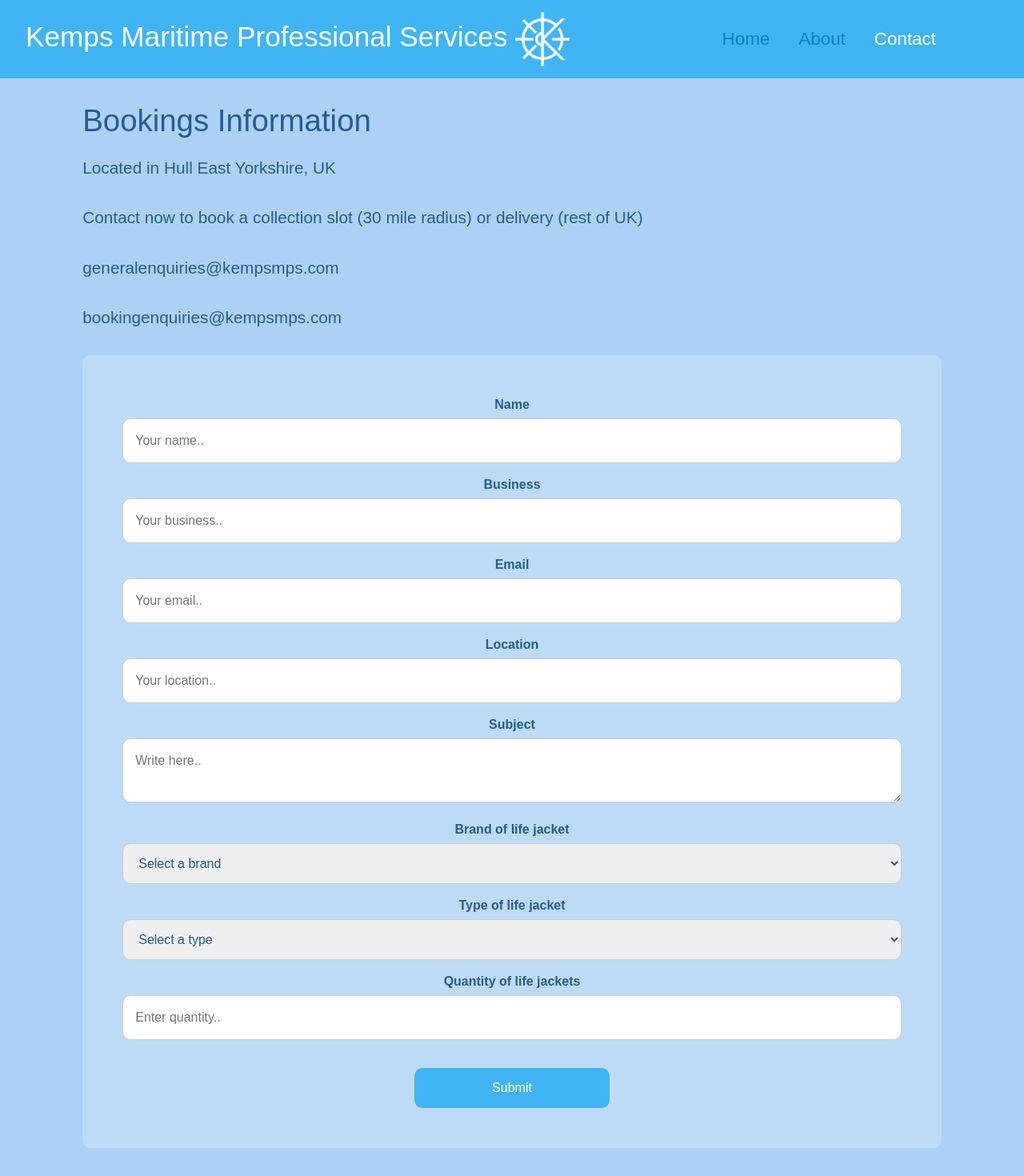
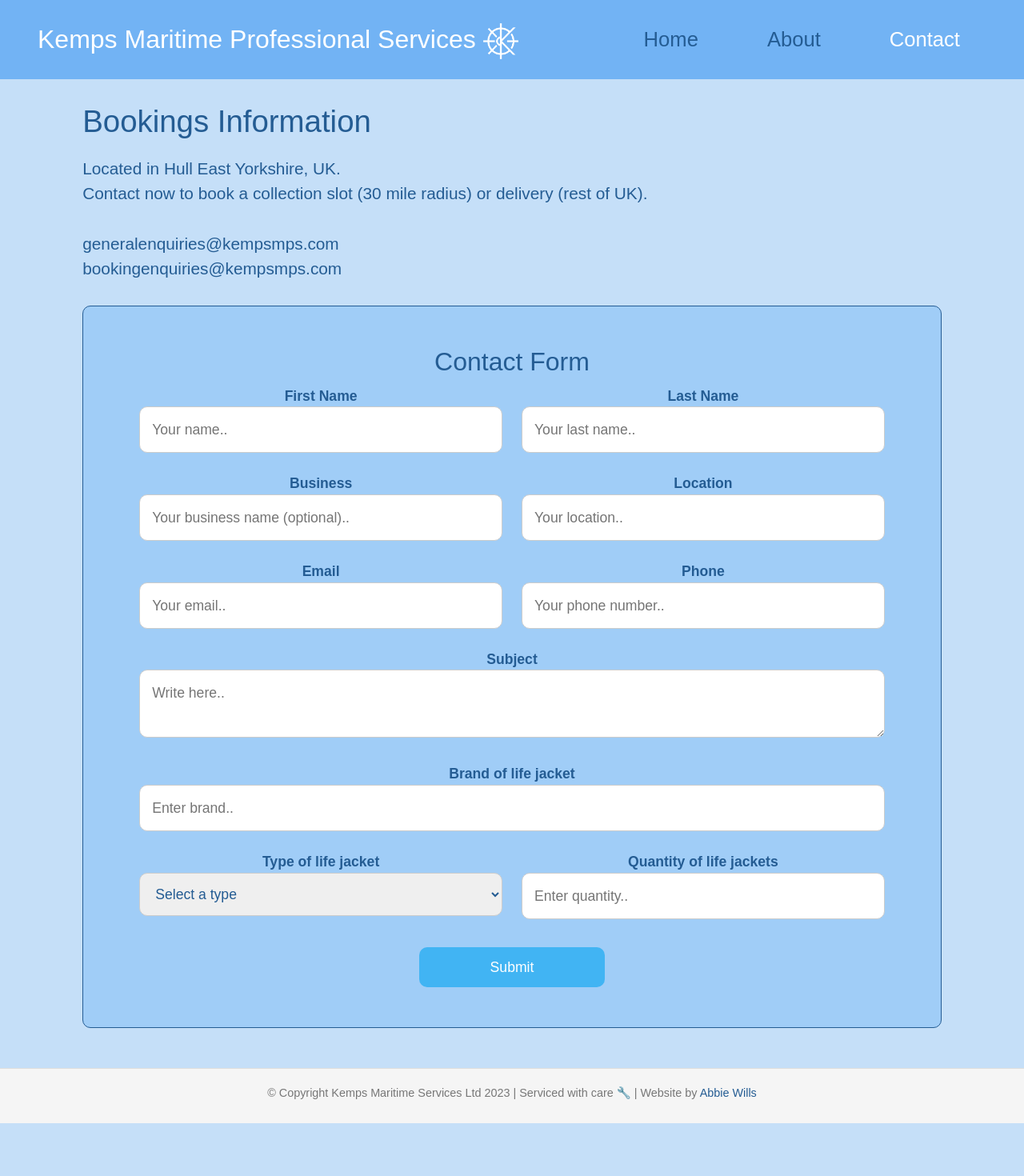
Before and after one commit to AbbieWills/KEMPS-NEW, a React (Vite) app in the folder client/: page /contact in a window 1280 px wide. Shown: the top 1470 px of the page at 80% size. After the commit the page ends 1404 px from the top, so only its background shows below. Built offline with nearby package versions, Linux system fonts and the light colour scheme.

Commit message:
all pages :)

```diff
--- a/client/components/Navbar.css
+++ b/client/components/Navbar.css
@@ -11,22 +11,24 @@ html {
 }
 
 .nav-link {
-    color: #0081C9 !important;
-    font-size: 1.4rem;
-    margin-right: 20px;
+    color: #245c93 !important;
+    font-size: 1.6rem;
     padding: 20px;
-    background-color: #41b4f3;
+    background-color: #72b3f4;
     font-family: 'Maven Pro', sans-serif;
+    margin: 0 -10px 0 80px;
+
 }
+
 .navbar {
-    background-color: #41b4f3;
+    background-color: #72b3f4;
     height: auto;
     z-index: 1000;
     padding: 10px 0;
 }
 
 .navbar-container {
-    background-color: #7DB4D8;
+    background-color: #72b3f4;
     font-size: 1.3rem;
     display: flex;
     align-items: center;
@@ -49,20 +51,20 @@ html {
 .navbar-brand {
     color: #fff !important;
     font-family: 'Maven Pro', sans-serif;
-    font-size: 2.2rem;
+    font-size: 2rem;
     margin-left: -50px;
+    padding: 15px;
 }
 
 .navbar-brand:hover {
-    color: #0081C9 !important;
-
+    color: #245c93 !important;
 }
 
 
 /* logo */
 .logo {
-    width: 8%;
-    height: 8%;
+    width: 7%;
+    height: 7%;
     transition: filer 0.3 ease;}
 
 .logo:hover {
--- a/client/components/Navbar.jsx
+++ b/client/components/Navbar.jsx
@@ -24,14 +24,14 @@ const NavbarComponent = () => {
         <div className="collapse navbar-collapse" id="navbarNav">
           <ul className="navbar-nav ms-auto">
             <li className="nav-item">
-              <NavLink className="nav-link" activeclassname="active" to="/">
+              <NavLink className="nav-link" activeClassName="active" to="/">
                 Home
               </NavLink>
             </li>
             <li className="nav-item">
             <NavLink
                 className="nav-link"
-                activeclassname="active"
+                activeClassName="active"
                 to="/about"
               >
                 About
@@ -40,7 +40,7 @@ const NavbarComponent = () => {
               <li className="nav-item">
             <NavLink
                 className="nav-link"
-                activeclassname="active"
+                activeClassName="active"
                 to="/contact"
               >
                 Contact
--- a/client/index.html
+++ b/client/index.html
@@ -3,16 +3,12 @@
 
 <head>
   <meta charset="UTF-8" />
-  <link rel="stylesheet" href="https://unpkg.com/leaflet@1.7.1/dist/leaflet.css" />
   <meta name="viewport" content="width=device-width, initial-scale=1.0" />
   <link rel="icon" type="image/svg+xml" href="./components/logo.png" />
   <script src="https://cdn.jsdelivr.net/npm/bootstrap/dist/js/bootstrap.bundle.min.js"></script>
   <link href="https://fonts.googleapis.com/css2?family=Chakra+Petch&family=Lilita+One&family=Manrope:wght@200&display=swap" rel="stylesheet">
   <link rel="stylesheet" href="https://cdn.jsdelivr.net/npm/bootstrap@5.3.0/dist/css/bootstrap.min.css">
-<script src="https://cdn.jsdelivr.net/npm/bootstrap@5.3.0/dist/js/bootstrap.bundle.min.js"></script>
-
-
-  <title>KEMPS Maritime</title>
+  <title>KEMPS MPS Ltd</title>
 </head>
 
 <body>
--- a/client/pages/ContactPage/ContactPage.css
+++ b/client/pages/ContactPage/ContactPage.css
@@ -3,6 +3,8 @@
   align-items: center;
   padding: 30px;
   font-family: 'Maven Pro', sans-serif;
+  color: #245c93;
+  font-size: 1.1rem;
 }
 
 .address {
@@ -24,21 +26,20 @@ margin-bottom: 20px;
 
 .form {
   width: 88%;
-  padding: 50px;
+  padding: 50px 70px;
   border-radius: 10px;
-  background-color: #c5dff8b1;
+  background-color: #a0cdf7;
   text-align: center;
   margin: 0 auto;
-  color: #245c93;
-  font-family: 'Maven Pro', sans-serif;
   margin-bottom: 20px;
+  border: 1.5px solid #245c93;
 
 }
 
 
 .form label {
   font-weight: bold;
-  margin-bottom: 5px;
+  margin-top: 10px;
 
 }
 
@@ -79,4 +80,5 @@ margin-bottom: 20px;
 
 
 .form button:hover {
-background-color: #245c93;}
+background-color: #245c93;
+}
--- a/client/pages/ContactPage/ContactPage.jsx
+++ b/client/pages/ContactPage/ContactPage.jsx
@@ -17,65 +17,63 @@ const ContactForm = () => {
     <div className="contact-form">
       <h3 className="address">Bookings Information</h3>
       <p className="address">
-        Located in Hull East Yorkshire, UK <br />
-        <br />
-        Contact now to book a collection slot (30 mile radius) or delivery (rest of UK) <i className="fa-solid fa-car"></i>
+        Located in Hull East Yorkshire, UK. <br /> Contact now to book a collection slot (30 mile radius) or delivery (rest of UK). <i className="fa-solid fa-car"></i>
         <br /> <br />
-        generalenquiries@kempsmps.com <br /> <br /> bookingenquiries@kempsmps.com<br /> <br />
+        generalenquiries@kempsmps.com <br /> bookingenquiries@kempsmps.com<br /> <br />
       </p>
       <form className='form'>
-        <label htmlFor="name">Name</label>
+        <h2 className="address">Contact Form</h2>
+        <div className="row">
+        <div className="col-md-6">
+          <label htmlFor="name">First Name</label>
           <input type="text" id="fname" name="firstname" placeholder="Your name.." required />
-
-        <label htmlFor="business">Business</label>
-        <input type="text" id="business" name="business" placeholder="Your business.." />
-
+          </div>
+        <div className="col-md-6">
+          <label htmlFor="business">Last Name</label>
+          <input type="text" id="lname" name="lastname" placeholder="Your last name.." required />
+          </div>
+          </div>
+        <div className="row">
+        <div className="col-md-6">
+          <label htmlFor="name">Business</label>
+          <input type="text" id="business" name="business" placeholder="Your business name (optional).." />
+          </div>
+        <div className="col-md-6">
+          <label htmlFor="business">Location</label>
+          <input type="text" id="location" name="location" placeholder="Your location.." required />
+          </div>
+          </div>
+        <div className="row">
+        <div className="col-md-6">
           <label htmlFor="email">Email</label>
           <input type="text" id="email" name="email" placeholder="Your email.." required />
-
-        <label htmlFor="location">Location</label>
-        <input type="text" id="lname" name="location" placeholder="Your location.." required />
-
+          </div>
+        <div className="col-md-6">
+          <label htmlFor="location">Phone</label>
+          <input type="number" id="phone" name="phone" placeholder="Your phone number.." required />
+          </div>
+          </div>
         <label htmlFor="subject">Subject</label>
           <textarea id="subject" name="subject" placeholder="Write here.." required></textarea>
-
           <label htmlFor="life-jacket-brand">Brand of life jacket</label>
-        <select id="life-jacket-brand" name="life-jacket-brand" onChange={(e) => setSelectedBrand(e.target.value)} required>
-          <option value="" disabled selected>
-            Select a brand
-          </option>
-          <option value="crewsaver">Crewsaver</option>
-          <option value="baltic">Baltic</option>
-          <option value="other">Other</option>
-        </select>
-
-        {toggleOtherInput('brand', selectedBrand) && (
-          <div id="other-brand-container">
-            <label htmlFor="other-brand">Other Brand</label>
-            <input className="other" type="text" id="other-brand" name="other-brand" placeholder="Enter other brand..." required />
-          </div>
-        )}
-
+          <input type="text" id="life-jacket-brand" name="life-jacket-brand" placeholder="Enter brand.." required />
+        <div className="row">
+        <div className="col-md-6">
           <label htmlFor="life-jacket-type">Type of life jacket</label>
           <select id="life-jacket-type" name="life-jacket-type" onChange={(e) => setSelectedType(e.target.value)} required>
             <option value="" disabled selected>
               Select a type
             </option>
             <option value="solas">Solas</option>
-          <option value="non-solas">Non-Solas</option>
-          <option value="other">Other</option>
+            <option value="non-solas">Non-Solas (ISO)</option>
           </select>
-
-        {toggleOtherInput('type', selectedType) && (
-          <div id="other-type-container">
-            <label htmlFor="other-type">Other Type</label>
-            <input className="other" type="text" id="other-type" name="other-type" placeholder="Enter other type..." required />
           </div>
-        )}
-
+        <div className="col-md-6">
           <label htmlFor="quantity">Quantity of life jackets</label>
           <input type="number" id="quantity" name="quantity" placeholder="Enter quantity.." required />
           <br />
+          </div>
+          </div>
              <button id="submit" className="submit" type="submit" value="Submit">Submit</button>
       </form>
     </div>
--- a/client/pages/HomePage/HomePage.jsx
+++ b/client/pages/HomePage/HomePage.jsx
@@ -11,7 +11,7 @@ const HomePage = () => {
     <div className="background-home">
     </div>
       <div className="row intro-explain-container">
-          <h1 className='intro'>Life Jacket Servicing!</h1>
+          <h1 className='intro'>Life Jacket Servicing</h1>
           <ImageCarousel />
             <p className='explain'>At Kemps MPS, we service life jackets as we understand the importance of keeping your
       life jackets in peak condition.</p>
--- a/client/pages/HomePage/homepage.css
+++ b/client/pages/HomePage/homepage.css
@@ -1,11 +1,10 @@
 /* Main background colour */
 body {
-    background-color: #add1f6 !important;
+    background-color: #c5dff8 !important;
 }
 
 /* Title text */
 .intro {
-    color: #0081C9;
     padding: 30px 50px 70px 50px;
     width: 100%;
     margin: 0 auto;
@@ -13,9 +12,10 @@ body {
     text-align: center;
     font-size: 2.9rem;
     margin-bottom: -2rem;
-    background-color: #eff2f5c3;
+    /* background-color: #eff2f5c3; */
     -webkit-text-fill-color: #0081C9;
     -webkit-text-stroke: 0.7px #86E5FF;
+    background-color: #ffffff;
 }
 
 /* Intro text */
@@ -26,9 +26,9 @@ body {
     font-family: 'Maven Pro', sans-serif;
     color: #366491;
     text-align: center;
-    font-size: 1.7rem;
+    font-size: 1.5rem;
     width: 100% !important;
-    margin-top: -5rem !important;
+    margin-top: -9vh !important;
   }
 
 
```
Lines whose indentation alone changed are shown as unchanged.
